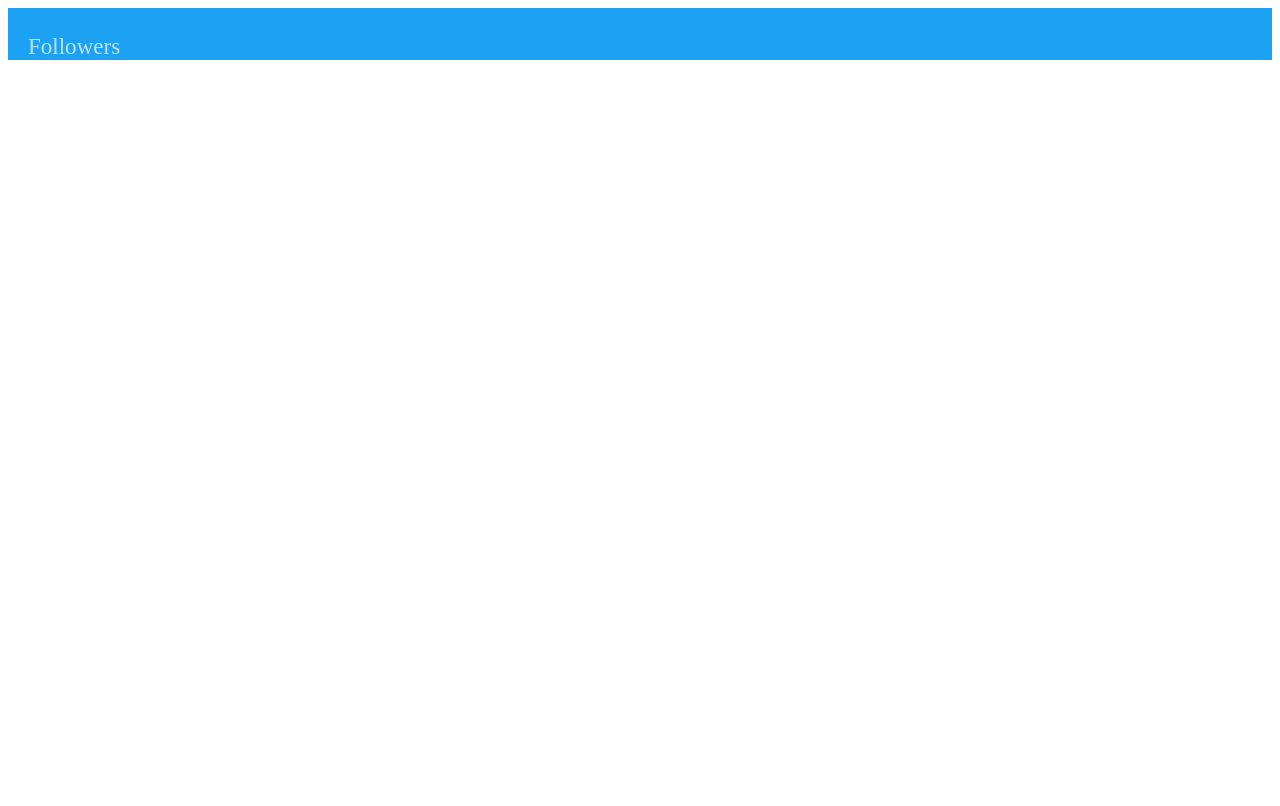
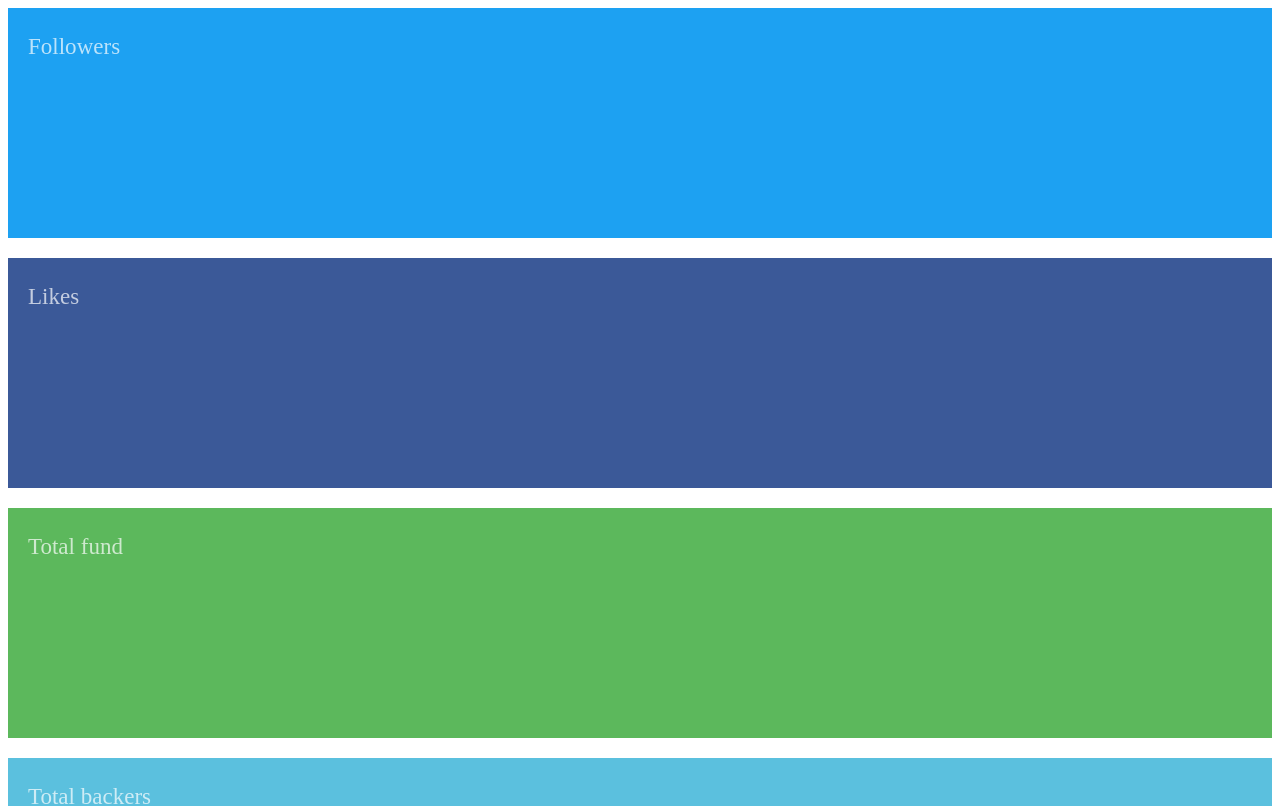
Before and after one commit to pupscan/monitoring, a Vue app: page / in a window 1280 px wide. Shown: the top 806 px of the page. Built offline with nearby package versions, Linux system fonts and the light colour scheme; no server answers; the HTML template or start-up script is replaced by a standard one.

Commit message:
Fix display issue

```diff
--- a/src/component/ValueBox.vue
+++ b/src/component/ValueBox.vue
@@ -34,6 +34,7 @@
     .box {
         color: #ffffff;
         margin-bottom: 20px;
+        height: 230px;
 
         .wrapper {
             padding: 10px 20px 0px;
```
